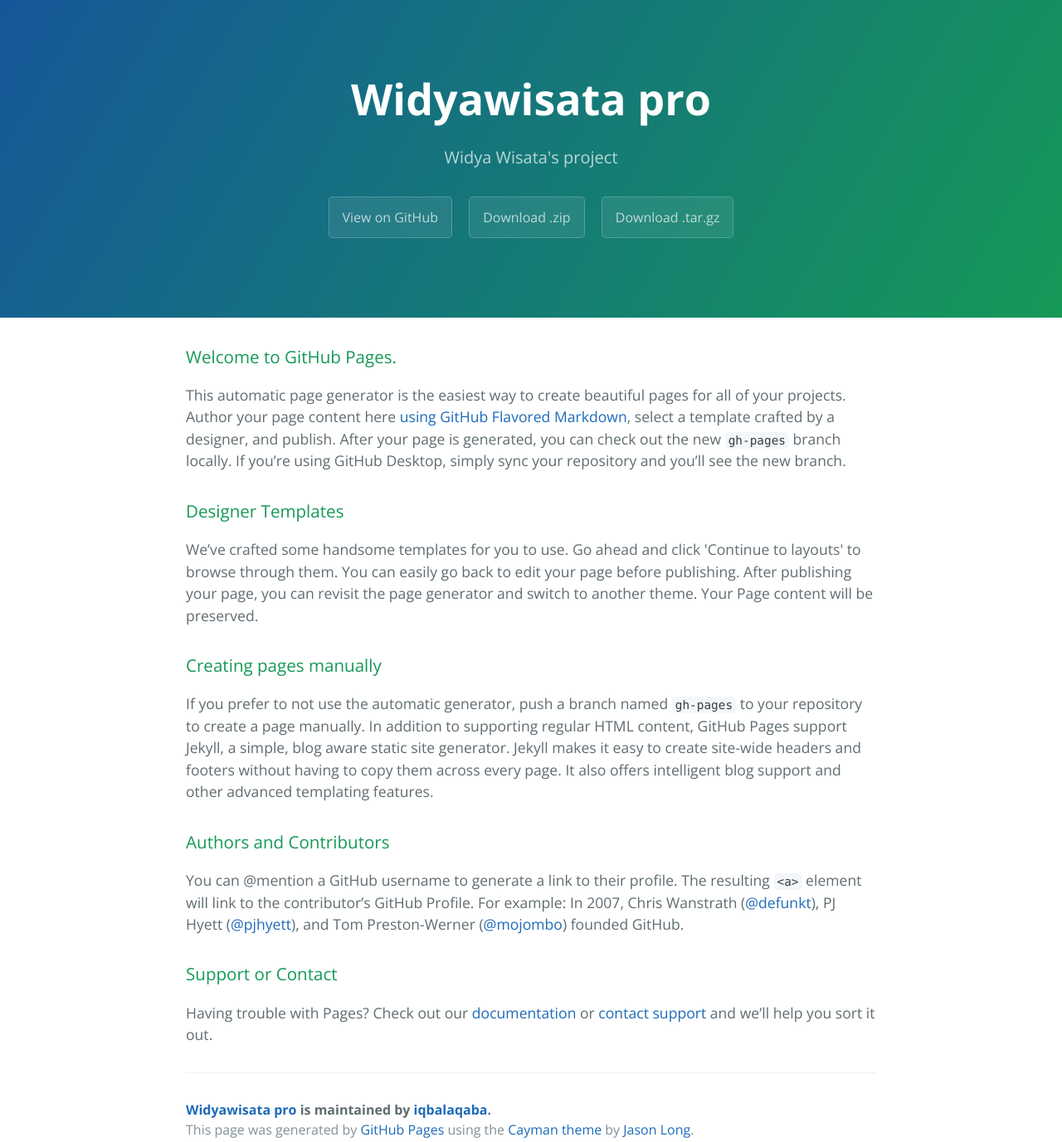
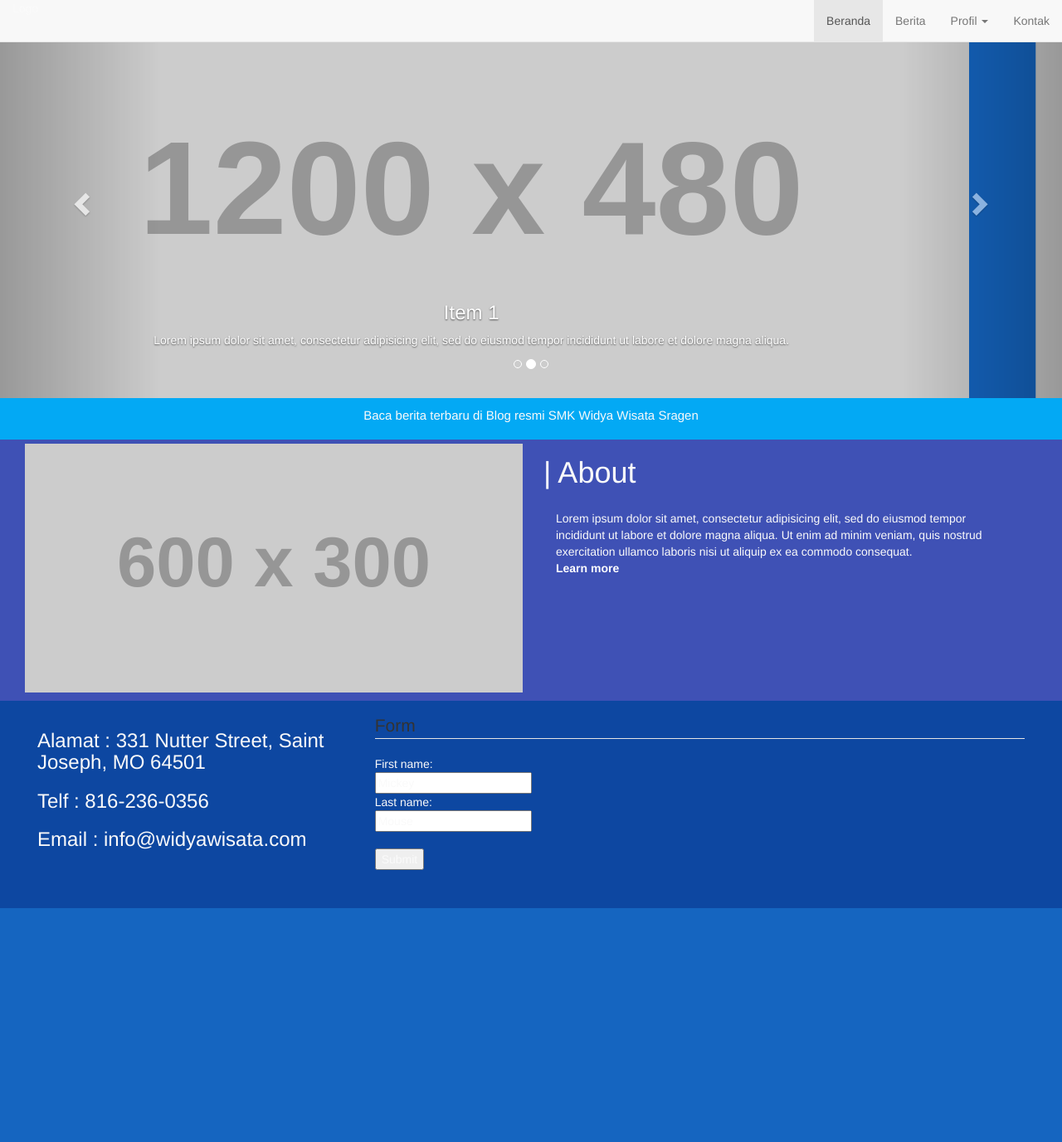
Before and after one commit to iqbalaqaba/widyawisata_pro, a plain HTML site: page index.html in a window 1280 px wide. Shown: the whole page at 83% size. After the commit the page ends 1095 px from the top, so only its background shows below. Drawn offline with nearby package versions, Linux system fonts and the light colour scheme; placeholder pictures from the web are drawn by us.

Commit message:
Replace index

```diff
--- a/index.html
+++ b/index.html
@@ -1,57 +1,230 @@
-<!DOCTYPE html>
-<html lang="en-us">
-  <head>
-    <meta charset="UTF-8">
-    <title>Widyawisata pro by iqbalaqaba</title>
-    <meta name="viewport" content="width=device-width, initial-scale=1">
-    <link rel="stylesheet" type="text/css" href="stylesheets/normalize.css" media="screen">
-    <link href='https://fonts.googleapis.com/css?family=Open+Sans:400,700' rel='stylesheet' type='text/css'>
-    <link rel="stylesheet" type="text/css" href="stylesheets/stylesheet.css" media="screen">
-    <link rel="stylesheet" type="text/css" href="stylesheets/github-light.css" media="screen">
-  </head>
-  <body>
-    <section class="page-header">
-      <h1 class="project-name">Widyawisata pro</h1>
-      <h2 class="project-tagline">Widya Wisata&#39;s project</h2>
-      <a href="https://github.com/iqbalaqaba/widyawisata_pro" class="btn">View on GitHub</a>
-      <a href="https://github.com/iqbalaqaba/widyawisata_pro/zipball/master" class="btn">Download .zip</a>
-      <a href="https://github.com/iqbalaqaba/widyawisata_pro/tarball/master" class="btn">Download .tar.gz</a>
-    </section>
+<doctype html>
+<head>
 
-    <section class="main-content">
-      <h3>
-<a id="welcome-to-github-pages" class="anchor" href="#welcome-to-github-pages" aria-hidden="true"><span aria-hidden="true" class="octicon octicon-link"></span></a>Welcome to GitHub Pages.</h3>
+<!--
+Design Name      : SMK Widya Wisata site design
+Design Coded     : 03-10-2016
+Design Finished  : NA
+Style            : Materialism, Minimalist and Responsive
+Designer         : Iqbal Aqaba Putera
+Designer url     : www.iqbalaqaba.github.io
+License          : This design is licensed under the Creative Commons Attribution 4.0 License, which permits both personal and commercial use.
+-->
 
-<p>This automatic page generator is the easiest way to create beautiful pages for all of your projects. Author your page content here <a href="https://guides.github.com/features/mastering-markdown/">using GitHub Flavored Markdown</a>, select a template crafted by a designer, and publish. After your page is generated, you can check out the new <code>gh-pages</code> branch locally. If you’re using GitHub Desktop, simply sync your repository and you’ll see the new branch.</p>
+<!-- Latest compiled and minified CSS -->
+<link rel="stylesheet" href="https://maxcdn.bootstrapcdn.com/bootstrap/3.3.7/css/bootstrap.min.css" integrity="sha384-BVYiiSIFeK1dGmJRAkycuHAHRg32OmUcww7on3RYdg4Va+PmSTsz/K68vbdEjh4u" crossorigin="anonymous">
 
-<h3>
-<a id="designer-templates" class="anchor" href="#designer-templates" aria-hidden="true"><span aria-hidden="true" class="octicon octicon-link"></span></a>Designer Templates</h3>
+<!-- Optional theme
+<link rel="stylesheet" href="https://bootswatch.com/paper/bootstrap.min.css">-->
 
-<p>We’ve crafted some handsome templates for you to use. Go ahead and click 'Continue to layouts' to browse through them. You can easily go back to edit your page before publishing. After publishing your page, you can revisit the page generator and switch to another theme. Your Page content will be preserved.</p>
-
-<h3>
-<a id="creating-pages-manually" class="anchor" href="#creating-pages-manually" aria-hidden="true"><span aria-hidden="true" class="octicon octicon-link"></span></a>Creating pages manually</h3>
-
-<p>If you prefer to not use the automatic generator, push a branch named <code>gh-pages</code> to your repository to create a page manually. In addition to supporting regular HTML content, GitHub Pages support Jekyll, a simple, blog aware static site generator. Jekyll makes it easy to create site-wide headers and footers without having to copy them across every page. It also offers intelligent blog support and other advanced templating features.</p>
-
-<h3>
-<a id="authors-and-contributors" class="anchor" href="#authors-and-contributors" aria-hidden="true"><span aria-hidden="true" class="octicon octicon-link"></span></a>Authors and Contributors</h3>
-
-<p>You can @mention a GitHub username to generate a link to their profile. The resulting <code>&lt;a&gt;</code> element will link to the contributor’s GitHub Profile. For example: In 2007, Chris Wanstrath (<a href="https://github.com/defunkt" class="user-mention">@defunkt</a>), PJ Hyett (<a href="https://github.com/pjhyett" class="user-mention">@pjhyett</a>), and Tom Preston-Werner (<a href="https://github.com/mojombo" class="user-mention">@mojombo</a>) founded GitHub.</p>
-
-<h3>
-<a id="support-or-contact" class="anchor" href="#support-or-contact" aria-hidden="true"><span aria-hidden="true" class="octicon octicon-link"></span></a>Support or Contact</h3>
-
-<p>Having trouble with Pages? Check out our <a href="https://help.github.com/pages">documentation</a> or <a href="https://github.com/contact">contact support</a> and we’ll help you sort it out.</p>
-
-      <footer class="site-footer">
-        <span class="site-footer-owner"><a href="https://github.com/iqbalaqaba/widyawisata_pro">Widyawisata pro</a> is maintained by <a href="https://github.com/iqbalaqaba">iqbalaqaba</a>.</span>
-
-        <span class="site-footer-credits">This page was generated by <a href="https://pages.github.com">GitHub Pages</a> using the <a href="https://github.com/jasonlong/cayman-theme">Cayman theme</a> by <a href="https://twitter.com/jasonlong">Jason Long</a>.</span>
-      </footer>
-
-    </section>
+<!-- Latest compiled and minified JavaScript -->
+<script src="https://ajax.googleapis.com/ajax/libs/jquery/1.12.4/jquery.min.js"></script>
+<script src="https://maxcdn.bootstrapcdn.com/bootstrap/3.3.7/js/bootstrap.min.js" integrity="sha384-Tc5IQib027qvyjSMfHjOMaLkfuWVxZxUPnCJA7l2mCWNIpG9mGCD8wGNIcPD7Txa" crossorigin="anonymous"></script>
 
 
-  </body>
-</html>
+<!-- All style go down here -->
+<style>
+
+/* Body styling */
+body,html{
+  width: 100%;
+  height: 100%;
+  background-color: #1565c0;
+}
+
+a{
+  color:#fafafa;
+}
+
+a:hover{
+  text-decoration: none;
+}
+
+.dropdown-menu{
+		border-radius: 3px;
+	}
+
+.carousel-inner img {
+  margin: auto; /* Centering image of carousel's */
+}
+
+/* Notif Section style */
+
+.notification{
+  display: block;
+  background-color:#03A9F4 ;
+  color:white;
+  min-height: 50px;
+  padding-top: 10px;
+  padding-bottom: 10px;
+  font-size: 15px;
+  cursor: pointer;
+  text-decoration: none;
+}
+
+.notification:hover{
+  text-decoration: none;
+  color: #03A9F4;
+  background-color: #EEEEEE;
+  transition: 0.3s;
+}
+
+/* Style for about */
+.about{
+  background-color: #3f51b5 !important;
+  color:#fafafa;
+}
+
+.about p{
+  padding: 15px 15px 10px 15px;
+}
+
+/* Footer style */
+.footer{
+  background-color: #0d47a1;
+  color:#fafafa;
+  min-height: 250px;
+  padding: 15px;
+}
+</style>
+</head>
+<body>
+
+<!-- navbar component start here -->
+<div class="container-fluid">
+  <nav class="navbar nav navbar-default navbar-fixed-top">
+    <div class="container-fluid">
+      <!-- Logo and toggle get grouped for better mobile display -->
+      <div class="navbar-header">
+        <button type="button" class="navbar-toggle collapsed" data-toggle="collapse" data-target="#menu-collapse" aria-expanded="false">
+          <span class="sr-only">Toggle navigation</span>
+          <span class="icon-bar"></span>
+          <span class="icon-bar"></span>
+          <span class="icon-bar"></span>
+        </button>
+        <a class="navbar-Logo" href="#" placeholder="logo"> Logo </a>
+      </div>
+      <!-- Collect the nav links, forms, and other content for toggling -->
+      <div class="collapse navbar-collapse" id="menu-collapse">
+        <ul class="nav navbar-nav navbar-right">
+          <li class="active"><a href="#"> Beranda <span class="sr-only">(current)</span></a></li>
+          <li><a href="#"> Berita </a></li>
+          <!-- Profile dropdown Start -->
+          <li class="dropdown">
+            <a href="#" class="dropdown-toggle" data-toggle="dropdown" role="button" aria-haspopup="true" aria-expanded="false"> Profil <span class="caret"></span></a>
+            <ul class="dropdown-menu">
+              <li><a href="#">Profil Guru</a></li>
+              <li><a href="#">Profil Sekolah</a></li>
+            </ul>
+          </li>
+          <!-- Profile dropdown end -->
+          <li><a href="#"> Kontak </a></li>
+        </ul>
+      </div>
+    </div>
+  </nav>
+</div>
+<!-- navbar component end here -->
+
+<!-- Carousel start here -->
+<div id="carousels" class="carousel slide" data-ride="carousel">
+  <!-- Indicators -->
+  <ol class="carousel-indicators">
+    <li data-target="#carousels" data-slide-to="0" class="active"></li>
+    <li data-target="#carousels" data-slide-to="1"></li>
+    <li data-target="#carousels" data-slide-to="2"></li>
+  </ol>
+
+  <!-- Wrapper for slides -->
+  <div class="carousel-inner text-center" role="listbox">
+    <div class="item active">
+      <img src="http://placehold.it/1200x480" alt="img-placeholder" class="img-responsive">
+      <div class="carousel-caption">
+        <h3> Item 1 </h3>
+        <p> Lorem ipsum dolor sit amet, consectetur adipisicing elit, sed do eiusmod
+        tempor incididunt ut labore et dolore magna aliqua. </p>
+      </div>
+    </div>
+    <div class="item">
+      <img src="http://placehold.it/1200x480" alt="img-placeholder" class="img-responsive">
+      <div class="carousel-caption">
+        <h3> Item 2 </h3>
+        <p> Lorem ipsum dolor sit amet, consectetur adipisicing elit, sed do eiusmod
+        tempor incididunt ut labore et dolore magna aliqua. </p>
+      </div>
+    </div>
+    <div class="item">
+      <img src="http://placehold.it/1200x480" alt="img-placeholder" class="img-responsive">
+      <div class="carousel-caption">
+        <h3> Item 3 </h3>
+        <p> Lorem ipsum dolor sit amet, consectetur adipisicing elit, sed do eiusmod
+        tempor incididunt ut labore et dolore magna aliqua. </p>
+      </div>
+    </div>
+  </div>
+
+  <!-- Controls -->
+  <a class="left carousel-control" href="#carousels" role="button" data-slide="prev">
+    <span class="glyphicon glyphicon-chevron-left" aria-hidden="true"></span>
+    <span class="sr-only">Previous</span>
+  </a>
+  <a class="right carousel-control" href="#carousels" role="button" data-slide="next">
+    <span class="glyphicon glyphicon-chevron-right" aria-hidden="true"></span>
+    <span class="sr-only">Next</span>
+  </a>
+</div>
+<!-- Carousel end here -->
+
+<!-- News part start here -->
+<div class="col-lg-12 notification">
+  <div class="text-center">
+    <a href="#" target="_blank">
+      Baca berita terbaru di Blog resmi SMK Widya Wisata Sragen
+    </a>
+  </div>
+</div>
+<!-- News part end here -->
+
+<!-- Main part start here -->
+<div class="container-fluid about">
+<div class="col-lg-12 col-md-6">
+  <div class="col-lg-6" style="padding: 5px 0px 10px 0px;">
+    <img src="http://placehold.it/600x300" class="img-responsive" alt="school-pics">
+  </div>
+  <div class="col-lg-6">
+    <h1> | About </h1>
+    <p> Lorem ipsum dolor sit amet, consectetur adipisicing elit, sed do eiusmod
+    tempor incididunt ut labore et dolore magna aliqua. Ut enim ad minim veniam,
+    quis nostrud exercitation ullamco laboris nisi ut aliquip ex ea commodo
+    consequat. <br>
+    <a href="#" target="_blank" style="color:white;"> <strong> Learn more </strong></a>
+    </p>
+
+  </div>
+</div>
+</div>
+<!-- Main end here -->
+<!-- Footer start here -->
+<div class="container-fluid footer">
+  <div class="col-lg-12">
+    <div class="col-lg-4">
+      <h3> Alamat : 331 Nutter Street, Saint Joseph, MO 64501  </h3>
+      <h3> Telf   : 816-236-0356  </h3>
+      <h3> Email  : info@widyawisata.com  </h3>
+    </div>
+    <div class="col-lg-8">
+       <form>
+          <fieldset>
+            <legend> Form </legend>
+            First name:<br>
+            <input type="text" name="firstname" value="Mickey"><br>
+            Last name:<br>
+            <input type="text" name="lastname" value="Mouse"><br><br>
+            <input type="submit" value="Submit">
+          </fieldset>
+        </form>
+    </div>
+  </div>
+</div>
+<!-- Footer end here -->
+</body>
```
